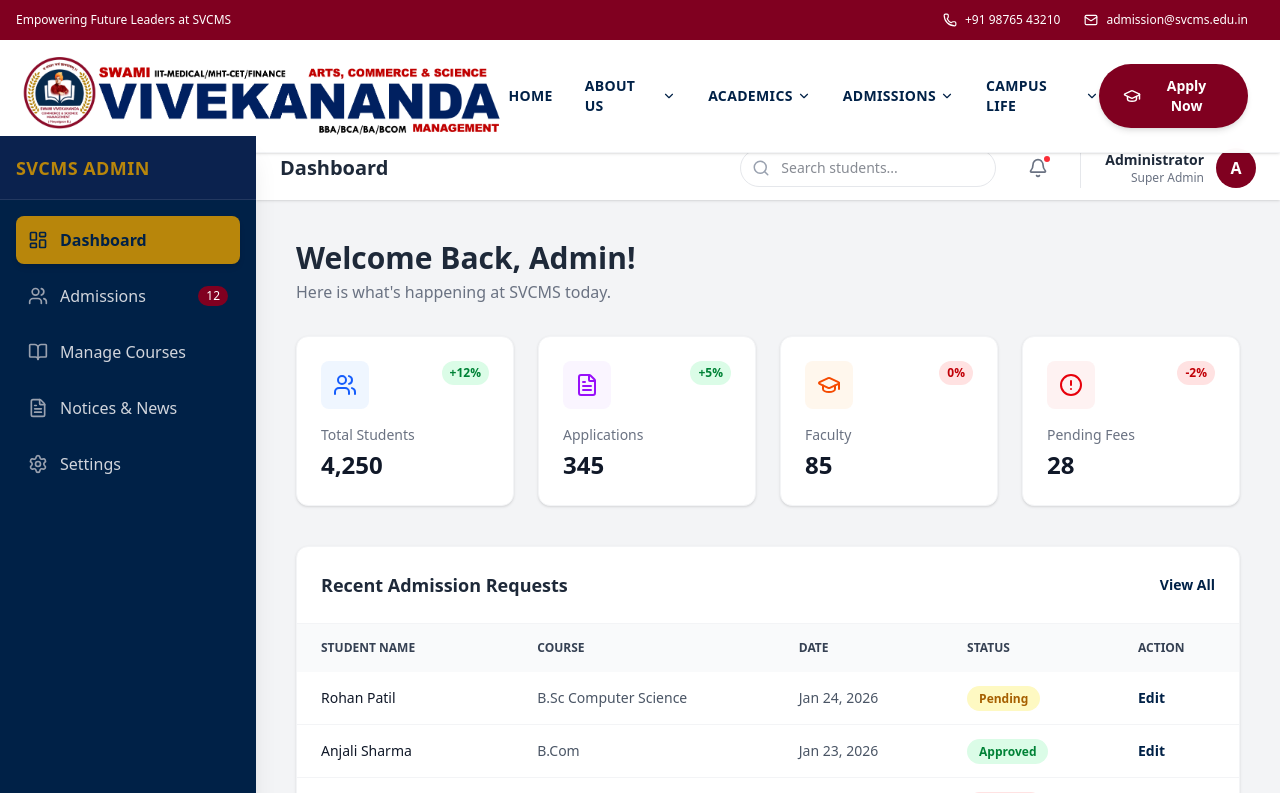
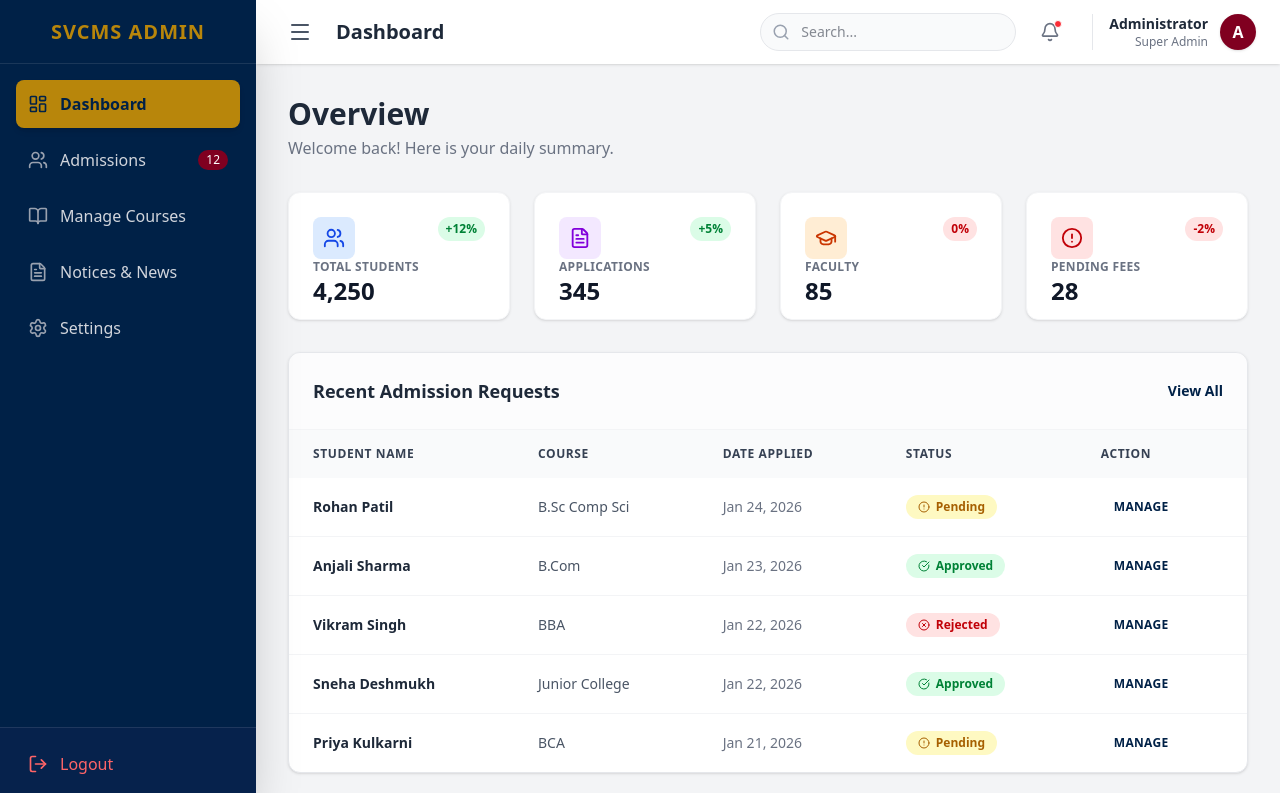
Before and after one commit to Thunderbeast5/svcsm, a React (Vite) app: page /admin/dashboard in a window 1280 px wide. Shown: the top 793 px of the page. Built offline with nearby package versions, Linux system fonts and the light colour scheme.

Commit message:
admin fixed

```diff
--- a/src/App.jsx
+++ b/src/App.jsx
@@ -35,57 +35,67 @@ import AdminDashboard from "./pages/Admin/AdminDashboard";
 // Helper to scroll to top on route change
 const ScrollToTop = () => {
   const { pathname } = useLocation();
-
   useEffect(() => {
     window.scrollTo(0, 0);
   }, [pathname]);
+  return null;
+};
 
-  return null;
+// Main Layout Component to handle Conditional Rendering
+const Layout = () => {
+  const location = useLocation();
+
+  // Check if the current route is an Admin route
+  const isAdminRoute = location.pathname.startsWith('/admin');
+
+  return (
+    <div className="relative font-sans antialiased text-gray-900 bg-white">
+      <ScrollToTop />
+
+      {/* HIDE Navbar on Admin Pages.
+        Only show Navbar if isAdminRoute is false.
+      */}
+      {!isAdminRoute && <Navbar />}
+
+      <Routes>
+        {/* Main Landing Page */}
+        <Route path="/" element={<HomePage />} />
+
+        {/* About Us */}
+        <Route path="/about/svcms" element={<AboutSVCMS />} />
+        <Route path="/about/vision" element={<VisionMission />} />
+        <Route path="/about/leadership" element={<Leadership />} />
+
+        {/* Academics */}
+        <Route path="/curriculum" element={<CoursesCurriculum />} />
+        <Route path="/academics/faculty" element={<Faculty />} />
+        <Route path="/academics/results" element={<Results />} />
+
+        {/* Admissions */}
+        <Route path="/admissions/process" element={<AdmissionProcessPage />} />
+        <Route path="/admissions/fees" element={<FeeStructure />} />
+        <Route path="/admissions/scholarships" element={<Scholarships />} />
+
+        {/* Campus Life */}
+        <Route path="/campus-life/activities-events" element={<ActivitiesEvents />} />
+        <Route path="/campus-life/gallery" element={<GalleryPage />} />
+        <Route path="/campus-life/testimonials" element={<TestimonialsPage />} />
+
+        {/* --- ADMIN ROUTES --- */}
+        <Route path="/admin/login" element={<AdminLogin />} />
+        <Route path="/admin/dashboard" element={<AdminDashboard />} />
+      </Routes>
+
+      {/* HIDE Footer on Admin Pages */}
+      {!isAdminRoute && <Footer />}
+    </div>
+  );
 };
 
 export default function App() {
   return (
     <Router>
-      <div className="relative font-sans antialiased text-gray-900 bg-white">
-        {/* ScrollToTop ensures we start at the top of the page when navigating */}
-        <ScrollToTop />
-
-        <Navbar />
-
-        <Routes>
-          {/* Main Landing Page */}
-          <Route path="/" element={<HomePage />} />
-
-          {/* About Us Dropdown Pages */}
-          <Route path="/about/svcms" element={<AboutSVCMS />} />
-          <Route path="/about/vision" element={<VisionMission />} />
-          <Route path="/about/leadership" element={<Leadership />} />
-
-          {/* Academics Dropdown Pages */}
-          {/* --- FIX: Changed path to "/curriculum" to match the links in Courses.jsx --- */}
-          <Route path="/curriculum" element={<CoursesCurriculum />} />
-
-          <Route path="/academics/faculty" element={<Faculty />} />
-          <Route path="/academics/results" element={<Results />} />
-
-          {/* Admissions Dropdown Pages */}
-          <Route path="/admissions/process" element={<AdmissionProcessPage />} />
-          <Route path="/admissions/fees" element={<FeeStructure />} />
-          <Route path="/admissions/scholarships" element={<Scholarships />} />
-
-          {/* Campus Life Dropdown Pages */}
-          <Route path="/campus-life/activities-events" element={<ActivitiesEvents />} />
-          <Route path="/campus-life/gallery" element={<GalleryPage />} />
-          <Route path="/campus-life/testimonials" element={<TestimonialsPage />} />
-
-          {/* Admin Pages */}
-          <Route path="/admin/login" element={<AdminLogin />} />
-          <Route path="/admin/dashboard" element={<AdminDashboard />} />
-        </Routes>
-
-        {/* Footer stays persistent across all pages */}
-        <Footer />
-      </div>
+      <Layout />
     </Router>
   );
 }
--- a/src/pages/Admin/AdminDashboard.jsx
+++ b/src/pages/Admin/AdminDashboard.jsx
@@ -2,7 +2,7 @@ import React, { useState } from 'react';
 import { motion } from 'framer-motion';
 import {
   LayoutDashboard, Users, BookOpen, FileText, Settings, LogOut,
-  Menu, X, Bell, Search, GraduationCap, TrendingUp, Clock, AlertCircle
+  Menu, Bell, Search, GraduationCap, AlertCircle, CheckCircle, XCircle
 } from 'lucide-react';
 import { useNavigate } from 'react-router-dom';
 
@@ -21,58 +21,64 @@ const AdminDashboard = () => {
   ];
 
   const handleLogout = () => {
-    // Add logout logic here
+    // Add logic to clear auth tokens here
     navigate('/admin/login');
   };
 
   return (
-    <div className="min-h-screen bg-gray-100 flex font-sans">
+    <div className="flex h-screen bg-gray-100 font-sans overflow-hidden">
 
-      {/* SIDEBAR */}
-      <aside
-        className={`fixed inset-y-0 left-0 z-50 bg-sv-blue text-white transition-all duration-300 shadow-xl ${
-          isSidebarOpen ? 'w-64' : 'w-20'
-        } lg:relative`}
+      {/* SIDEBAR: Fixed width, full height */}
+      <motion.aside
+        initial={false}
+        animate={{ width: isSidebarOpen ? 256 : 80 }}
+        className="bg-sv-blue text-white flex flex-col shadow-2xl z-20 flex-shrink-0"
       >
         {/* Sidebar Header */}
-        <div className="h-16 flex items-center justify-between px-4 bg-blue-950/50 border-b border-white/10">
-          {isSidebarOpen ? (
-            <span className="font-bold text-lg tracking-wide text-sv-gold">SVCMS ADMIN</span>
-          ) : (
-            <span className="font-bold text-lg mx-auto text-sv-gold">SV</span>
-          )}
+        <div className="h-16 flex items-center justify-center border-b border-white/10">
+           {isSidebarOpen ? (
+             <span className="font-bold text-xl tracking-wider text-sv-gold">SVCMS ADMIN</span>
+           ) : (
+             <span className="font-bold text-xl text-sv-gold">SV</span>
+           )}
         </div>
 
-        {/* Navigation */}
-        <nav className="p-4 space-y-2">
+        {/* Navigation Links */}
+        <nav className="flex-1 p-4 space-y-2 overflow-y-auto">
           {menuItems.map((item) => (
             <button
               key={item.id}
               onClick={() => setActiveTab(item.id)}
-              className={`w-full flex items-center gap-3 px-3 py-3 rounded-lg transition-all group ${
+              className={`w-full flex items-center gap-3 px-3 py-3 rounded-lg transition-all group whitespace-nowrap overflow-hidden ${
                 activeTab === item.id
                   ? 'bg-sv-gold text-sv-blue font-bold shadow-md'
                   : 'text-gray-300 hover:bg-white/10 hover:text-white'
               }`}
             >
-              <item.icon size={20} className={activeTab === item.id ? 'text-sv-blue' : 'text-gray-400 group-hover:text-white'} />
+              <div className="min-w-[20px]">
+                <item.icon size={20} className={activeTab === item.id ? 'text-sv-blue' : 'text-gray-400 group-hover:text-white'} />
+              </div>
 
               {isSidebarOpen && (
-                <div className="flex-1 flex justify-between items-center">
+                <motion.div
+                  initial={{ opacity: 0 }}
+                  animate={{ opacity: 1 }}
+                  className="flex-1 flex justify-between items-center"
+                >
                   <span>{item.label}</span>
                   {item.badge && (
                     <span className="bg-sv-maroon text-white text-xs px-2 py-0.5 rounded-full">
                       {item.badge}
                     </span>
                   )}
-                </div>
+                </motion.div>
               )}
             </button>
           ))}
         </nav>
 
-        {/* Footer Actions */}
-        <div className="absolute bottom-0 w-full p-4 border-t border-white/10 bg-blue-950/30">
+        {/* Sidebar Footer */}
+        <div className="p-4 border-t border-white/10 bg-blue-950/30">
           <button
             onClick={handleLogout}
             className={`flex items-center gap-3 text-red-400 hover:text-red-300 transition-colors w-full px-3 py-2 ${!isSidebarOpen && 'justify-center'}`}
@@ -81,17 +87,17 @@ const AdminDashboard = () => {
             {isSidebarOpen && <span>Logout</span>}
           </button>
         </div>
-      </aside>
+      </motion.aside>
 
-      {/* MAIN CONTENT AREA */}
-      <main className="flex-1 flex flex-col h-screen overflow-hidden">
+      {/* MAIN CONTENT AREA: Flex grow, manages its own scroll */}
+      <div className="flex-1 flex flex-col min-w-0">
 
         {/* Top Header */}
-        <header className="h-16 bg-white shadow-sm flex items-center justify-between px-6 z-40">
+        <header className="h-16 bg-white shadow-sm flex items-center justify-between px-6 z-10 flex-shrink-0">
           <div className="flex items-center gap-4">
             <button
               onClick={() => setSidebarOpen(!isSidebarOpen)}
-              className="p-2 hover:bg-gray-100 rounded-lg text-gray-600 lg:hidden"
+              className="p-2 hover:bg-gray-100 rounded-lg text-gray-600 transition-colors"
             >
               <Menu size={24} />
             </button>
@@ -100,117 +106,133 @@ const AdminDashboard = () => {
             </h1>
           </div>
 
-          <div className="flex items-center gap-6">
+          <div className="flex items-center gap-4">
+            {/* Search Bar */}
             <div className="relative hidden md:block">
               <Search size={18} className="absolute left-3 top-1/2 -translate-y-1/2 text-gray-400" />
               <input
                 type="text"
-                placeholder="Search students..."
-                className="pl-10 pr-4 py-2 border border-gray-200 rounded-full text-sm focus:outline-none focus:border-sv-blue w-64"
+                placeholder="Search..."
+                className="pl-10 pr-4 py-2 bg-gray-50 border border-gray-200 rounded-full text-sm focus:outline-none focus:border-sv-blue focus:bg-white w-64 transition-all"
               />
             </div>
-            <button className="relative p-2 text-gray-500 hover:bg-gray-100 rounded-full">
+
+            {/* Notifications */}
+            <button className="relative p-2 text-gray-500 hover:bg-gray-100 rounded-full transition-colors">
               <Bell size={20} />
-              <span className="absolute top-1 right-1 w-2.5 h-2.5 bg-red-500 rounded-full border-2 border-white"></span>
+              <span className="absolute top-1.5 right-1.5 w-2 h-2 bg-red-500 rounded-full border border-white"></span>
             </button>
-            <div className="flex items-center gap-3 pl-6 border-l border-gray-200">
-               <div className="text-right hidden md:block">
+
+            {/* Profile Dropdown Trigger */}
+            <div className="flex items-center gap-3 pl-4 border-l border-gray-200 ml-2">
+               <div className="text-right hidden md:block leading-tight">
                  <p className="text-sm font-bold text-gray-800">Administrator</p>
                  <p className="text-xs text-gray-500">Super Admin</p>
                </div>
-               <div className="w-10 h-10 rounded-full bg-sv-maroon text-white flex items-center justify-center font-bold">A</div>
+               <div className="w-9 h-9 rounded-full bg-sv-maroon text-white flex items-center justify-center font-bold shadow-sm">A</div>
             </div>
           </div>
         </header>
 
-        {/* Dashboard Content Scroll Area */}
-        <div className="flex-1 overflow-y-auto p-6 lg:p-10">
+        {/* Scrollable Page Content */}
+        <main className="flex-1 overflow-y-auto p-6 md:p-8 scroll-smooth">
 
-          {/* Welcome Section */}
+          {/* Welcome Banner */}
           <div className="mb-8">
-            <h2 className="text-3xl font-bold text-gray-800">Welcome Back, Admin!</h2>
-            <p className="text-gray-500 mt-1">Here is what's happening at SVCMS today.</p>
+            <h2 className="text-2xl md:text-3xl font-bold text-gray-800">Overview</h2>
+            <p className="text-gray-500 mt-1">Welcome back! Here is your daily summary.</p>
           </div>
 
-          {/* Stats Grid */}
-          <div className="grid grid-cols-1 md:grid-cols-2 lg:grid-cols-4 gap-6 mb-10">
-            <StatCard icon={Users} title="Total Students" value="4,250" change="+12%" color="bg-blue-50 text-blue-600" />
-            <StatCard icon={FileText} title="Applications" value="345" change="+5%" color="bg-purple-50 text-purple-600" />
-            <StatCard icon={GraduationCap} title="Faculty" value="85" change="0%" color="bg-orange-50 text-orange-600" />
-            <StatCard icon={AlertCircle} title="Pending Fees" value="28" change="-2%" color="bg-red-50 text-red-600" />
+          {/* KPI Stats Grid */}
+          <div className="grid grid-cols-1 md:grid-cols-2 lg:grid-cols-4 gap-6 mb-8">
+            <StatCard icon={Users} title="Total Students" value="4,250" change="+12%" color="bg-blue-100 text-blue-700" />
+            <StatCard icon={FileText} title="Applications" value="345" change="+5%" color="bg-purple-100 text-purple-700" />
+            <StatCard icon={GraduationCap} title="Faculty" value="85" change="0%" color="bg-orange-100 text-orange-700" />
+            <StatCard icon={AlertCircle} title="Pending Fees" value="28" change="-2%" color="bg-red-100 text-red-700" />
           </div>
 
           {/* Recent Applications Table */}
-          <div className="bg-white rounded-xl shadow-sm border border-gray-100 overflow-hidden">
-            <div className="p-6 border-b border-gray-100 flex justify-between items-center">
+          <div className="bg-white rounded-xl shadow-sm border border-gray-200 overflow-hidden">
+            <div className="p-6 border-b border-gray-100 flex justify-between items-center bg-gray-50/50">
               <h3 className="font-bold text-gray-800 text-lg">Recent Admission Requests</h3>
-              <button className="text-sv-blue text-sm font-semibold hover:underline">View All</button>
+              <button className="text-sv-blue text-sm font-semibold hover:text-sv-maroon transition-colors">View All</button>
             </div>
             <div className="overflow-x-auto">
               <table className="w-full text-left text-sm text-gray-600">
-                <thead className="bg-gray-50 text-gray-700 uppercase font-bold text-xs">
+                <thead className="bg-gray-50 text-gray-700 uppercase font-bold text-xs tracking-wider">
                   <tr>
                     <th className="px-6 py-4">Student Name</th>
                     <th className="px-6 py-4">Course</th>
-                    <th className="px-6 py-4">Date</th>
+                    <th className="px-6 py-4">Date applied</th>
                     <th className="px-6 py-4">Status</th>
                     <th className="px-6 py-4">Action</th>
                   </tr>
                 </thead>
                 <tbody className="divide-y divide-gray-100">
-                  <TableRow name="Rohan Patil" course="B.Sc Computer Science" date="Jan 24, 2026" status="Pending" />
+                  <TableRow name="Rohan Patil" course="B.Sc Comp Sci" date="Jan 24, 2026" status="Pending" />
                   <TableRow name="Anjali Sharma" course="B.Com" date="Jan 23, 2026" status="Approved" />
                   <TableRow name="Vikram Singh" course="BBA" date="Jan 22, 2026" status="Rejected" />
-                  <TableRow name="Sneha Deshmukh" course="Junior College (Sci)" date="Jan 22, 2026" status="Approved" />
+                  <TableRow name="Sneha Deshmukh" course="Junior College" date="Jan 22, 2026" status="Approved" />
+                  <TableRow name="Priya Kulkarni" course="BCA" date="Jan 21, 2026" status="Pending" />
                 </tbody>
               </table>
             </div>
           </div>
 
-        </div>
-      </main>
+          <div className="h-10"></div> {/* Bottom Spacer */}
+        </main>
+      </div>
     </div>
   );
 };
 
-// Helper Components
+// --- Helper Components ---
+
 const StatCard = ({ icon: Icon, title, value, change, color }) => (
   <motion.div
-    whileHover={{ y: -5 }}
-    className="bg-white p-6 rounded-xl shadow-sm border border-gray-100"
+    whileHover={{ y: -4 }}
+    className="bg-white p-6 rounded-xl shadow-sm border border-gray-100 flex flex-col justify-between h-32"
   >
-    <div className="flex justify-between items-start mb-4">
-      <div className={`p-3 rounded-lg ${color}`}>
-        <Icon size={24} />
+    <div className="flex justify-between items-start">
+      <div className={`p-2.5 rounded-lg ${color} bg-opacity-20`}>
+        <Icon size={22} className={color.split(' ')[1]} />
       </div>
       <span className={`text-xs font-bold px-2 py-1 rounded-full ${change.includes('+') ? 'bg-green-100 text-green-700' : 'bg-red-100 text-red-700'}`}>
         {change}
       </span>
     </div>
-    <h3 className="text-gray-500 text-sm font-medium">{title}</h3>
-    <p className="text-2xl font-bold text-gray-900 mt-1">{value}</p>
+    <div>
+      <h3 className="text-gray-500 text-xs font-bold uppercase tracking-wide">{title}</h3>
+      <p className="text-2xl font-bold text-gray-900">{value}</p>
+    </div>
   </motion.div>
 );
 
 const TableRow = ({ name, course, date, status }) => {
-  const statusColors = {
-    Approved: 'bg-green-100 text-green-700',
-    Pending: 'bg-yellow-100 text-yellow-700',
-    Rejected: 'bg-red-100 text-red-700'
+  const statusStyles = {
+    Approved: { bg: 'bg-green-100', text: 'text-green-700', icon: CheckCircle },
+    Pending: { bg: 'bg-yellow-100', text: 'text-yellow-700', icon: AlertCircle },
+    Rejected: { bg: 'bg-red-100', text: 'text-red-700', icon: XCircle }
   };
 
+  const style = statusStyles[status];
+  const StatusIcon = style.icon;
+
   return (
-    <tr className="hover:bg-gray-50 transition-colors">
-      <td className="px-6 py-4 font-medium text-gray-900">{name}</td>
+    <tr className="hover:bg-gray-50 transition-colors group">
+      <td className="px-6 py-4 font-bold text-gray-800">{name}</td>
       <td className="px-6 py-4">{course}</td>
-      <td className="px-6 py-4">{date}</td>
+      <td className="px-6 py-4 text-gray-500">{date}</td>
       <td className="px-6 py-4">
-        <span className={`px-3 py-1 rounded-full text-xs font-bold ${statusColors[status]}`}>
+        <span className={`inline-flex items-center gap-1.5 px-3 py-1 rounded-full text-xs font-bold ${style.bg} ${style.text}`}>
+          <StatusIcon size={12} />
           {status}
         </span>
       </td>
       <td className="px-6 py-4">
-        <button className="text-sv-blue hover:text-sv-maroon font-semibold">Edit</button>
+        <button className="text-sv-blue hover:text-sv-maroon font-semibold text-xs uppercase tracking-wide border border-transparent hover:border-sv-maroon px-3 py-1 rounded transition-all">
+          Manage
+        </button>
       </td>
     </tr>
   );
```
